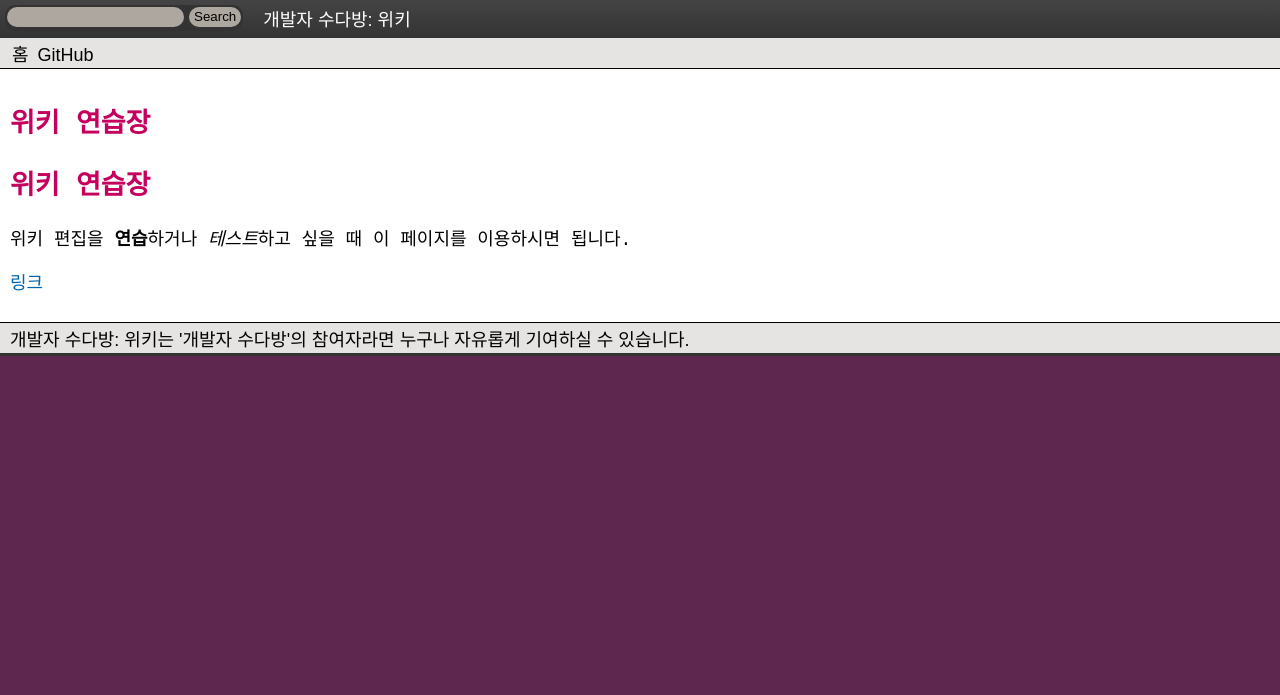
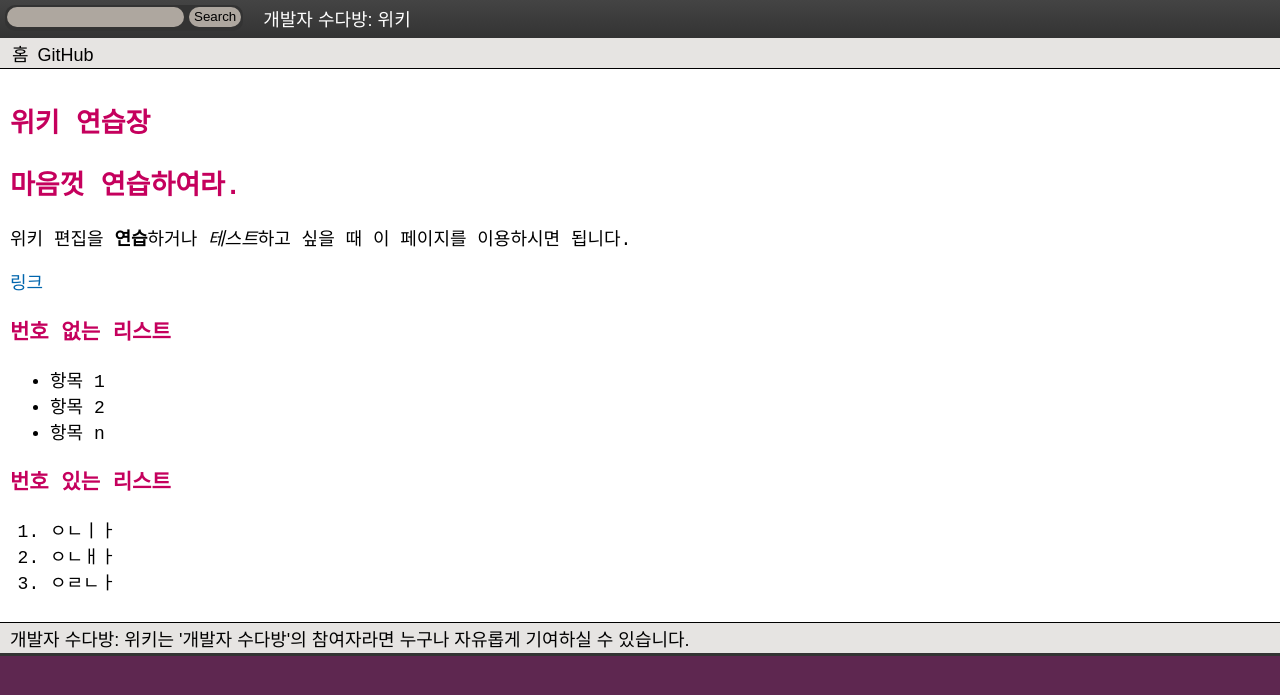
Before and after one commit to devroom-org/wiki, a Jekyll site: the page built from wiki/wiki-edit-practice.md, in a window 1280 px wide. Shown: the top 695 px of the page. Built offline with Jekyll 4.4.1, drawn with Linux system fonts in a browser that asks for light colours.

Commit message:
Edited wiki practice page.

```diff
--- a/wiki/wiki-edit-practice.md
+++ b/wiki/wiki-edit-practice.md
@@ -3,7 +3,17 @@ layout: wiki
 permalink: /wiki-edit-practice/
 title: 위키 연습장
 ---
-## 위키 연습장
+## 마음껏 연습하여라.
 위키 편집을 **연습**하거나 *테스트*하고 싶을 때 이 페이지를 이용하시면 됩니다.
 
 [링크](/wiki/)
+
+### 번호 없는 리스트
+* 항목 1
+* 항목 2
+* 항목 n
+
+### 번호 있는 리스트
+1. ㅇㄴㅣㅏ
+2. ㅇㄴㅐㅏ
+3. ㅇㄹㄴㅏ
```
